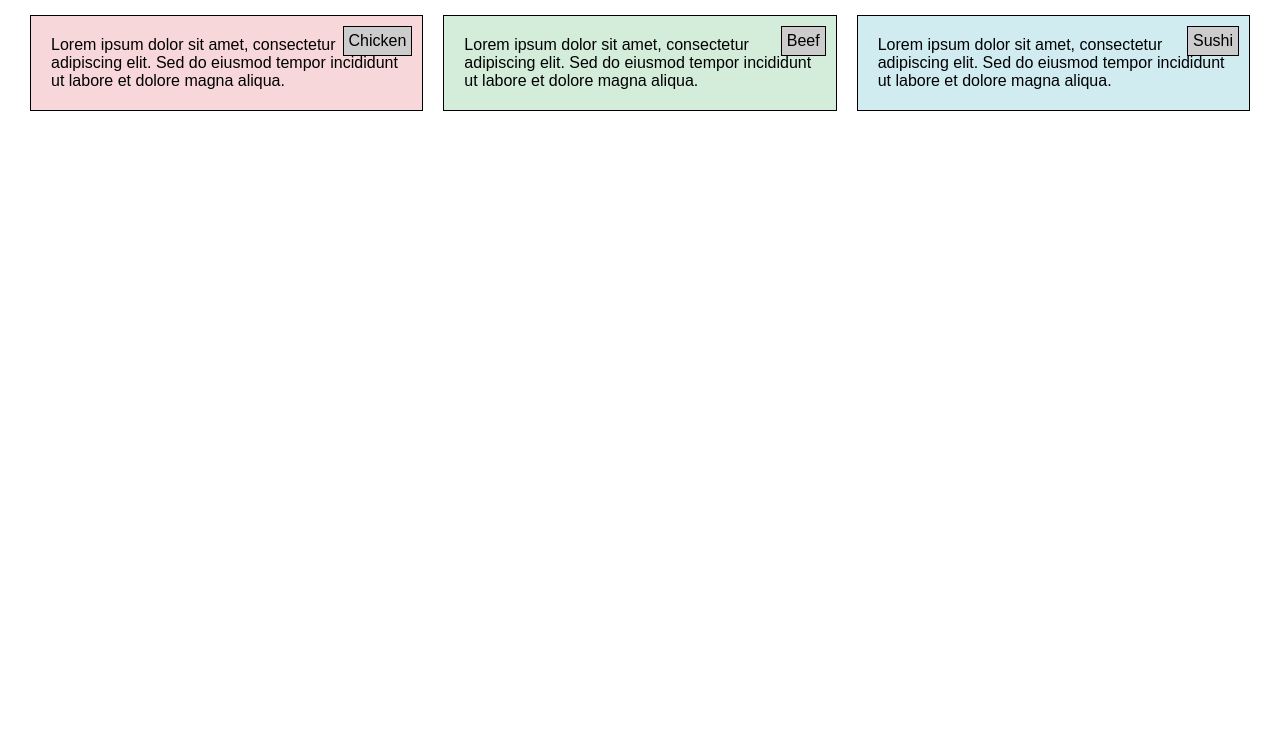
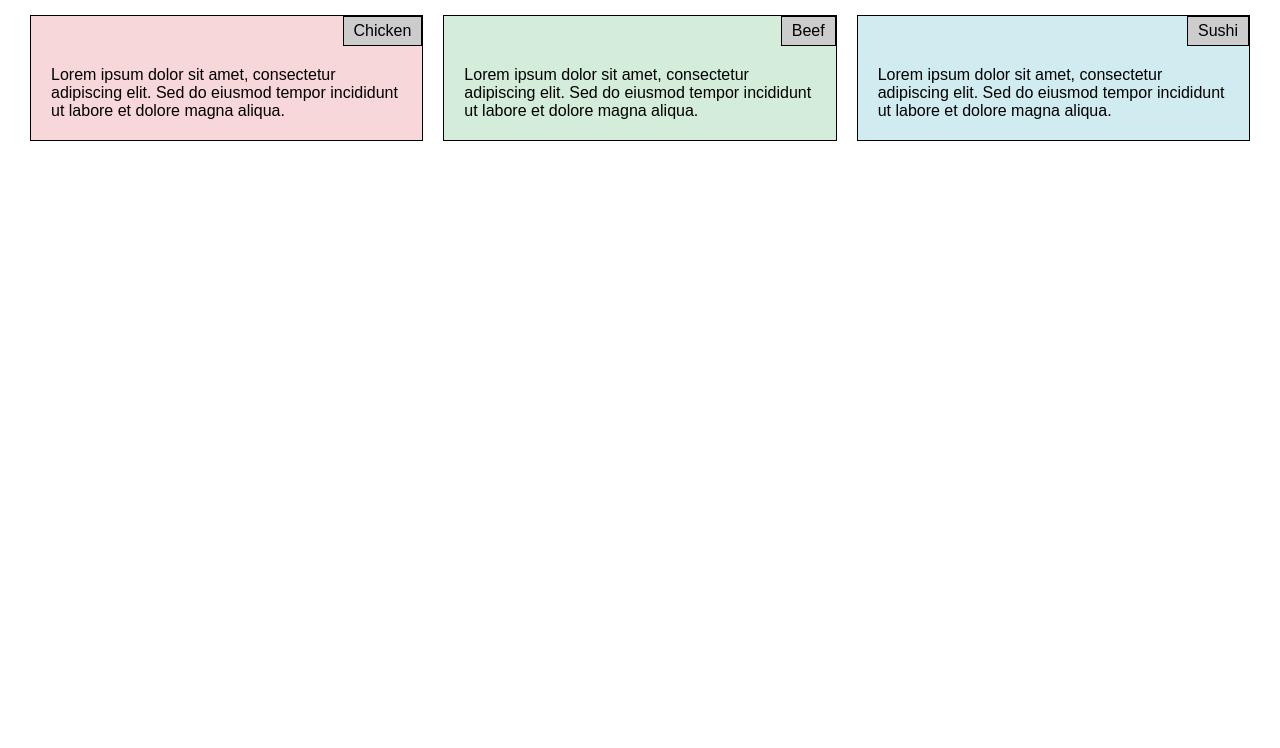
Before and after one commit to Christian-Schurer/module2-solution, a plain HTML site: page index.html in a window 1280 px wide. Shown: the part 52-800 px from the top of the page. Drawn offline with Linux system fonts and the light colour scheme.

Commit message:
updated css again

```diff
--- a/css/styles.css
+++ b/css/styles.css
@@ -1,65 +1,40 @@
-/* Basic reset */
 * {
     margin: 0;
     padding: 0;
     box-sizing: border-box;
 }
 
-/* Body styling */
 body {
     font-family: Arial, sans-serif;
 }
 
-/* Container styling */
 .container {
     display: flex;
     flex-wrap: wrap;
-    margin: 20px; /* Space around container */
+    margin: 20px;
 }
 
-/* Section styling */
 .section {
     border: 1px solid black;
     padding: 20px;
     position: relative;
-    flex: 1; /* Allow sections to grow equally */
-    margin: 10px; /* Space between sections */
+    flex: 1;
+    margin: 10px;
 }
 
-/* Section title styling */
 .title {
     position: absolute;
-    top: 10px;
-    right: 10px;
-    background-color: #ccc; /* Background color for title */
-    padding: 5px;
+    top: 0;
+    right: 0;
+    background-color: #ccc;
+    padding: 5px 10px;
     border: 1px solid black;
 }
 
-/* Media Queries for Responsive Design */
-@media (min-width: 992px) {
-    .section {
-        flex: 1 1 calc(33.33% - 20px); /* 3 equal sections */
-    }
+.section p {
+    margin-top: 30px;
 }
 
-@media (min-width: 768px) and (max-width: 991px) {
-    .section {
-        flex: 1 1 calc(50% - 20px); /* 2 sections in the first row */
-    }
-
-    .section:nth-child(3) {
-        flex-basis: 100%; /* Full width for the third section */
-    }
-}
-
-@media (max-width: 767px) {
-    .section {
-        flex-basis: 100%; /* Full width for all sections */
-    }
-}
-
-/* Background colors for sections */
 .chicken {
     background-color: #f8d7da;
 }
@@ -71,3 +46,24 @@ body {
 .sushi {
     background-color: #d1ecf1;
 }
+
+@media (min-width: 992px) {
+    .section {
+        flex: 1 1 calc(33.33% - 20px);
+    }
+}
+
+@media (min-width: 768px) and (max-width: 991px) {
+    .section {
+        flex: 1 1 calc(50% - 20px);
+    }
+    .section:nth-child(3) {
+        flex-basis: 100%;
+    }
+}
+
+@media (max-width: 767px) {
+    .section {
+        flex-basis: 100%;
+    }
+}
```
